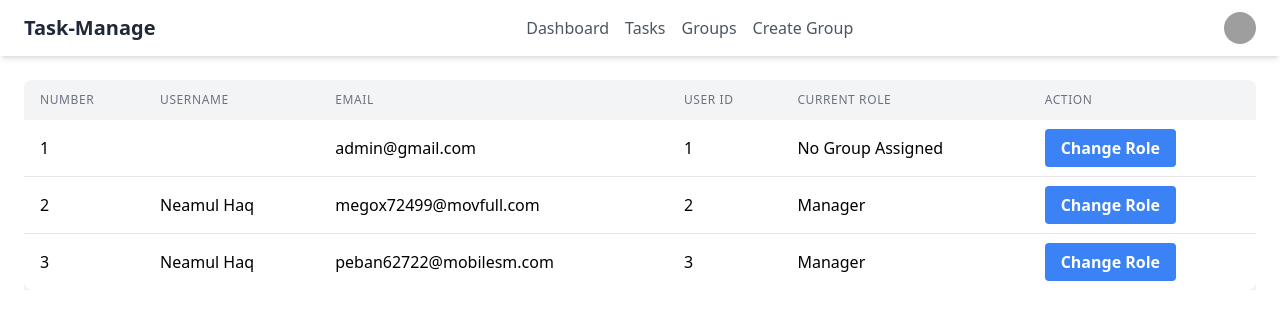
After one commit to neamul-haq/Task-master, a Django app: template users/templates/admin/dashboard.html in a window 1280 px wide. The commit adds this page. Shown: the top 329 px of the page. Run offline with Django 5.2, Linux system fonts and the light colour scheme; the template is opened without the code that fills it: values that come from a table or form of the project are taken from there, others are empty; data comes from the database, SQL or seed files in the repository; both versions use the stored data as it was after the commit; grey boxes are pictures that could not be loaded.

Commit message:
Roll based access control 50% implemented

```diff
--- a/static/css/output.css
+++ b/static/css/output.css
@@ -728,6 +753,10 @@ video {
 
 .w-full {
   width: 100%;
+}
+
+.min-w-full {
+  min-width: 100%;
 }
 
 .max-w-\[1400px\] {
@@ -792,6 +821,12 @@ video {
   margin-left: calc(-0.5rem * calc(1 - var(--tw-space-x-reverse)));
 }
 
+.space-x-4 > :not([hidden]) ~ :not([hidden]) {
+  --tw-space-x-reverse: 0;
+  margin-right: calc(1rem * var(--tw-space-x-reverse));
+  margin-left: calc(1rem * calc(1 - var(--tw-space-x-reverse)));
+}
+
 .space-y-4 > :not([hidden]) ~ :not([hidden]) {
   --tw-space-y-reverse: 0;
   margin-top: calc(1rem * calc(1 - var(--tw-space-y-reverse)));
@@ -809,6 +844,23 @@ video {
   border-color: rgb(243 244 246 / var(--tw-divide-opacity, 1));
 }
 
+.divide-gray-200 > :not([hidden]) ~ :not([hidden]) {
+  --tw-divide-opacity: 1;
+  border-color: rgb(229 231 235 / var(--tw-divide-opacity, 1));
+}
+
+.overflow-hidden {
+  overflow: hidden;
+}
+
+.overflow-x-auto {
+  overflow-x: auto;
+}
+
+.whitespace-nowrap {
+  white-space: nowrap;
+}
+
 .rounded {
   border-radius: 0.25rem;
 }
@@ -931,6 +987,11 @@ video {
   background-color: rgb(234 179 8 / var(--tw-bg-opacity, 1));
 }
 
+.object-cover {
+  -o-object-fit: cover;
+     object-fit: cover;
+}
+
 .p-2 {
   padding: 0.5rem;
 }
@@ -957,6 +1018,16 @@ video {
   padding-right: 0.75rem;
 }
 
+.px-4 {
+  padding-left: 1rem;
+  padding-right: 1rem;
+}
+
+.px-6 {
+  padding-left: 1.5rem;
+  padding-right: 1.5rem;
+}
+
 .py-1 {
   padding-top: 0.25rem;
   padding-bottom: 0.25rem;
@@ -965,6 +1036,21 @@ video {
 .py-2 {
   padding-top: 0.5rem;
   padding-bottom: 0.5rem;
+}
+
+.py-3 {
+  padding-top: 0.75rem;
+  padding-bottom: 0.75rem;
+}
+
+.py-4 {
+  padding-top: 1rem;
+  padding-bottom: 1rem;
+}
+
+.px-1 {
+  padding-left: 0.25rem;
+  padding-right: 0.25rem;
 }
 
 .pb-2 {
@@ -990,6 +1076,11 @@ video {
   line-height: 1.25rem;
 }
 
+.text-xl {
+  font-size: 1.25rem;
+  line-height: 1.75rem;
+}
+
 .text-xs {
   font-size: 0.75rem;
   line-height: 1rem;
@@ -1007,6 +1098,14 @@ video {
   font-weight: 600;
 }
 
+.uppercase {
+  text-transform: uppercase;
+}
+
+.tracking-wider {
+  letter-spacing: 0.05em;
+}
+
 .text-blue-600 {
   --tw-text-opacity: 1;
   color: rgb(37 99 235 / var(--tw-text-opacity, 1));
@@ -1020,6 +1119,16 @@ video {
 .text-gray-500 {
   --tw-text-opacity: 1;
   color: rgb(107 114 128 / var(--tw-text-opacity, 1));
+}
+
+.text-gray-600 {
+  --tw-text-opacity: 1;
+  color: rgb(75 85 99 / var(--tw-text-opacity, 1));
+}
+
+.text-gray-700 {
+  --tw-text-opacity: 1;
+  color: rgb(55 65 81 / var(--tw-text-opacity, 1));
 }
 
 .text-gray-800 {
@@ -1058,6 +1167,18 @@ video {
   box-shadow: var(--tw-ring-offset-shadow, 0 0 #0000), var(--tw-ring-shadow, 0 0 #0000), var(--tw-shadow);
 }
 
+.shadow-lg {
+  --tw-shadow: 0 10px 15px -3px rgb(0 0 0 / 0.1), 0 4px 6px -4px rgb(0 0 0 / 0.1);
+  --tw-shadow-colored: 0 10px 15px -3px var(--tw-shadow-color), 0 4px 6px -4px var(--tw-shadow-color);
+  box-shadow: var(--tw-ring-offset-shadow, 0 0 #0000), var(--tw-ring-shadow, 0 0 #0000), var(--tw-shadow);
+}
+
+.shadow-md {
+  --tw-shadow: 0 4px 6px -1px rgb(0 0 0 / 0.1), 0 2px 4px -2px rgb(0 0 0 / 0.1);
+  --tw-shadow-colored: 0 4px 6px -1px var(--tw-shadow-color), 0 2px 4px -2px var(--tw-shadow-color);
+  box-shadow: var(--tw-ring-offset-shadow, 0 0 #0000), var(--tw-ring-shadow, 0 0 #0000), var(--tw-shadow);
+}
+
 .shadow-sm {
   --tw-shadow: 0 1px 2px 0 rgb(0 0 0 / 0.05);
   --tw-shadow-colored: 0 1px 2px 0 var(--tw-shadow-color);
@@ -1088,6 +1229,14 @@ video {
 }
 
 @media (min-width: 768px) {
+  .md\:flex {
+    display: flex;
+  }
+
+  .md\:hidden {
+    display: none;
+  }
+
   .md\:grid-cols-2 {
     grid-template-columns: repeat(2, minmax(0, 1fr));
   }
--- /dev/null
+++ b/users/templates/admin/dashboard.html
@@ -0,0 +1,98 @@
+{% load static %}
+<!DOCTYPE html>
+<html lang="en">
+  <head>
+    <meta charset="UTF-8" />
+    <meta name="viewport" content="width=device-width, initial-scale=1.0" />
+    <title>Document</title>
+    <link rel="stylesheet" href="{% static 'css/output.css' %}" />
+  </head>
+  <body>
+    <header class="bg-white shadow-md">
+      <nav class="container mx-auto px-6 py-3">
+        <div class="flex justify-between items-center">
+          <a href="index.html" class="text-xl font-bold text-gray-800"
+            >Task-Manage</a
+          >
+          <div class="hidden md:flex space-x-4">
+            <a
+              href="admin-dashboard.html"
+              class="text-gray-600 hover:text-gray-800"
+              >Dashboard</a
+            >
+            <a href="#" class="text-gray-600 hover:text-gray-800">Tasks</a>
+            <a href="group-list.html" class="text-gray-600 hover:text-gray-800"
+              >Groups</a
+            >
+            <a
+              href="{% url 'create-group' %}"
+              class="text-gray-600 hover:text-gray-800"
+              >Create Group</a
+            >
+          </div>
+          <div class="flex items-center">
+            <div class="relative">
+              <button
+                id="user-menu-button"
+                class="flex items-center focus:outline-none"
+              >
+                <img
+                  class="h-8 w-8 rounded-full object-cover"
+                  src="https://placekitten.com/100/100"
+                  alt="User avatar"
+                />
+              </button>
+              <div
+                id="user-menu"
+                class="absolute right-0 mt-2 w-48 bg-white rounded-md shadow-lg py-1 hidden"
+              >
+                <a
+                  href="manager-dashboard.html"
+                  class="block px-4 py-2 text-sm text-gray-700 hover:bg-gray-100"
+                  >Dashboard</a
+                >
+                <form method="post" action="logout.html">
+                  <button
+                    class="block px-4 py-2 text-sm text-gray-700 hover:bg-gray-100"
+                  >
+                    Logout
+                  </button>
+                </form>
+              </div>
+            </div>
+            <div class="md:hidden ml-4">
+              <button
+                id="menu-toggle"
+                class="text-gray-600 hover:text-gray-800 focus:outline-none"
+              >
+                <svg
+                  class="h-6 w-6"
+                  fill="none"
+                  stroke="currentColor"
+                  viewBox="0 0 24 24"
+                  xmlns="http://www.w3.org/2000/svg"
+                >
+                  <path
+                    stroke-linecap="round"
+                    stroke-linejoin="round"
+                    stroke-width="2"
+                    d="M4 6h16M4 12h16m-7 6h7"
+                  ></path>
+                </svg>
+              </button>
+            </div>
+          </div>
+        </div>
+
+      </nav>
+    </header>
+
+    <main>
+      {% block content %}
+        {% include "admin/user_list.html" %}
+      {% endblock content %}
+
+    </main>
+
+  </body>
+</html>
--- /dev/null
+++ b/users/templates/admin/user_list.html
@@ -0,0 +1,60 @@
+<div class="container mx-auto p-6">
+    <div class="overflow-x-auto">
+      <table class="min-w-full bg-white shadow-md rounded-lg overflow-hidden">
+        <thead class="bg-gray-100">
+          <tr>
+            <th
+              class="px-4 py-3 text-left text-xs font-medium text-gray-500 uppercase tracking-wider"
+            >
+              Number
+            </th>
+            <th
+              class="px-4 py-3 text-left text-xs font-medium text-gray-500 uppercase tracking-wider"
+            >
+              Username
+            </th>
+            <th
+              class="px-4 py-3 text-left text-xs font-medium text-gray-500 uppercase tracking-wider"
+            >
+              Email
+            </th>
+            <th
+              class="px-4 py-3 text-left text-xs font-medium text-gray-500 uppercase tracking-wider"
+            >
+              User ID
+            </th>
+            <th
+              class="px-4 py-3 text-left text-xs font-medium text-gray-500 uppercase tracking-wider"
+            >
+              Current Role
+            </th>
+            <th
+              class="px-4 py-3 text-left text-xs font-medium text-gray-500 uppercase tracking-wider"
+            >
+              Action
+            </th>
+          </tr>
+        </thead>
+        <tbody class="divide-y divide-gray-200">
+          <!-- Example static data -->
+           {% for user in users %}
+                <tr class="hover:bg-gray-50">
+                    <td class="px-4 py-4 whitespace-nowrap">{{forloop.counter}}</td>
+                    <td class="px-4 py-4 whitespace-nowrap">{{user.first_name}} {{user.last_name}}</td>
+                    <td class="px-4 py-4 whitespace-nowrap">{{user.email}}</td>
+                    <td class="px-4 py-4 whitespace-nowrap">{{user.id}}</td>
+                    <td class="px-4 py-4 whitespace-nowrap">{{user.groups.first.name|default:"No Group Assigned"}}</td>
+                    <td class="px-4 py-4 whitespace-nowrap">
+                    <a
+                        href="{% url 'assign-role' user.id %}"
+                        class="bg-blue-500 hover:bg-blue-600 text-white font-bold py-2 px-4 rounded"
+                    >
+                        Change Role
+                    </a>
+                    </td>
+                </tr>
+            {% endfor %}
+        </tbody>
+      </table>
+    </div>
+  </div>
```
Also changed, not shown: other parts of static/css/output.css (+49 -0 lines), users/forms.py (+21 -1 lines), users/signals.py (+9 -1 lines), users/templates/admin/assign_role.html (added, +15 -0 lines), users/templates/admin/create_group.html (added, +15 -0 lines), users/urls.py (+5 -2 lines), users/views.py (+34 -1 lines), db.sqlite3.
